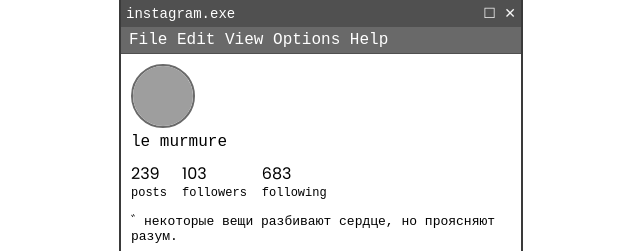
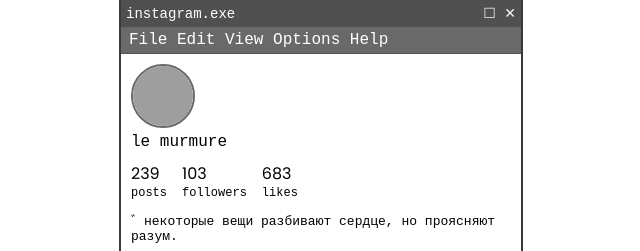
Before and after one commit to rym1721/lemurmure, a plain HTML site: page index.html/index.html in a window 1280 px wide. Shown: the top 251 px of the page, 319-959 px from the left. Drawn offline with Linux system fonts and the light colour scheme; grey boxes are pictures that could not be loaded.

Commit message:
Update index.html

```diff
--- a/index.html/index.html
+++ b/index.html/index.html
@@ -268,7 +268,7 @@
                 </div>
                 <div class="stat-item">
                   <span class="number">683</span>
-                  <span class="label">following</span>
+                  <span class="label">likes</span>
 
                 </div>
               </div>
```
